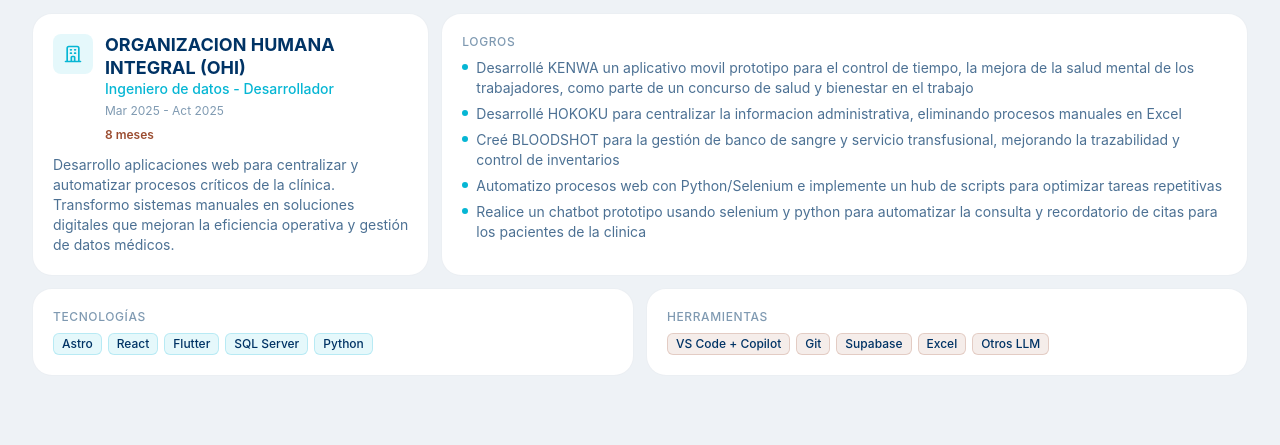
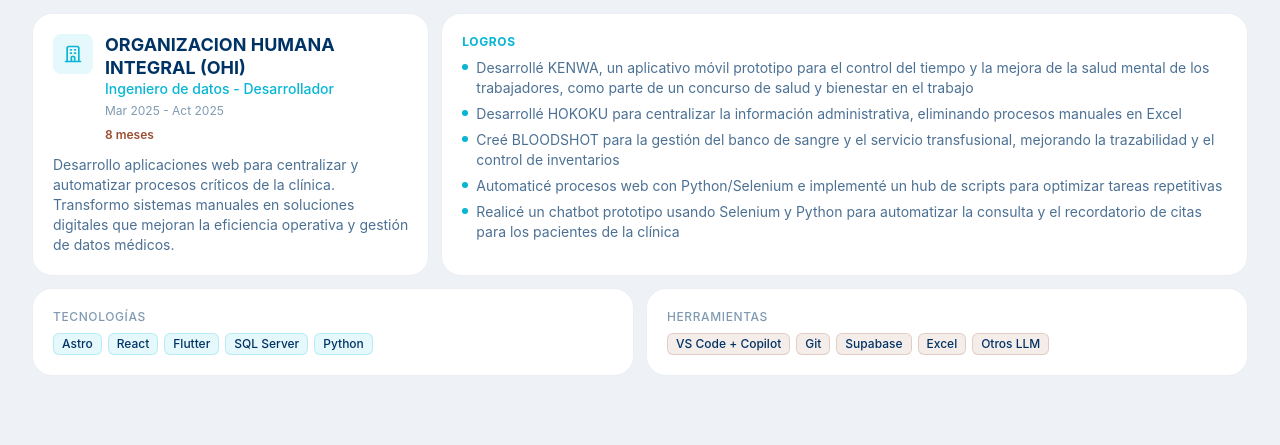
Before and after one commit to InflvxDev/Inflvx_Portafolio, an Astro site: page / in a window 1280 px wide. Shown: the part 643-1088 px from the top of the page. Built offline with nearby package versions, Linux system fonts and the light colour scheme; Astro itself is replaced by a stand-in of ours.

Commit message:
feat: update ExperienceSection styles for achievements; enhance experience data descriptions and formatting

```diff
--- a/src/components/ExperienceSection.astro
+++ b/src/components/ExperienceSection.astro
@@ -131,7 +131,7 @@
                 <div class="md:col-span-8 bento-box p-4">
                   {exp.achievements && exp.achievements.length > 0 && (
                     <div>
-                      <span class="text-foreground/50 text-xs font-medium uppercase tracking-wider mb-2 block">Logros</span>
+                      <span class="text-primary text-xs font-bold uppercase tracking-wider mb-2 block">Logros</span>
                       <ul class="space-y-1.5">
                         {exp.achievements.map((achievement) => (
                           <li class="flex items-start gap-2">
--- a/src/data/experience.js
+++ b/src/data/experience.js
@@ -5,23 +5,24 @@
     period: {
       start: {
         year: 2025,
-        month: "Marzo"
+        month: "Marzo",
       },
       end: {
         year: 2025,
-        month: "Actual"
-      }
+        month: "Actual",
+      },
     },
-    description: "Desarrollo aplicaciones web para centralizar y automatizar procesos críticos de la clínica. Transformo sistemas manuales en soluciones digitales que mejoran la eficiencia operativa y gestión de datos médicos.",
+    description:
+      "Desarrollo aplicaciones web para centralizar y automatizar procesos críticos de la clínica. Transformo sistemas manuales en soluciones digitales que mejoran la eficiencia operativa y gestión de datos médicos.",
     technologies: ["Astro", "React", "Flutter", "SQL Server", "Python"],
     tools: ["VS Code + Copilot", "Git", "Supabase", "Excel", "Otros LLM"],
     achievements: [
-      "Desarrollé KENWA un aplicativo movil prototipo para el control de tiempo, la mejora de la salud mental de los trabajadores, como parte de un concurso de salud y bienestar en el trabajo",
-      "Desarrollé HOKOKU para centralizar la informacion administrativa, eliminando procesos manuales en Excel",
-      "Creé BLOODSHOT para la gestión de banco de sangre y servicio transfusional, mejorando la trazabilidad y control de inventarios",
-      "Automatizo procesos web con Python/Selenium e implemente un hub de scripts para optimizar tareas repetitivas",
-      "Realice un chatbot prototipo usando selenium y python para automatizar la consulta y recordatorio de citas para los pacientes de la clinica"
-    ]
+      "Desarrollé KENWA, un aplicativo móvil prototipo para el control del tiempo y la mejora de la salud mental de los trabajadores, como parte de un concurso de salud y bienestar en el trabajo",
+      "Desarrollé HOKOKU para centralizar la información administrativa, eliminando procesos manuales en Excel",
+      "Creé BLOODSHOT para la gestión del banco de sangre y el servicio transfusional, mejorando la trazabilidad y el control de inventarios",
+      "Automaticé procesos web con Python/Selenium e implementé un hub de scripts para optimizar tareas repetitivas",
+      "Realicé un chatbot prototipo usando Selenium y Python para automatizar la consulta y el recordatorio de citas para los pacientes de la clínica",
+    ],
   },
 
   // Puedes agregar más experiencias siguiendo la misma estructura:
```
